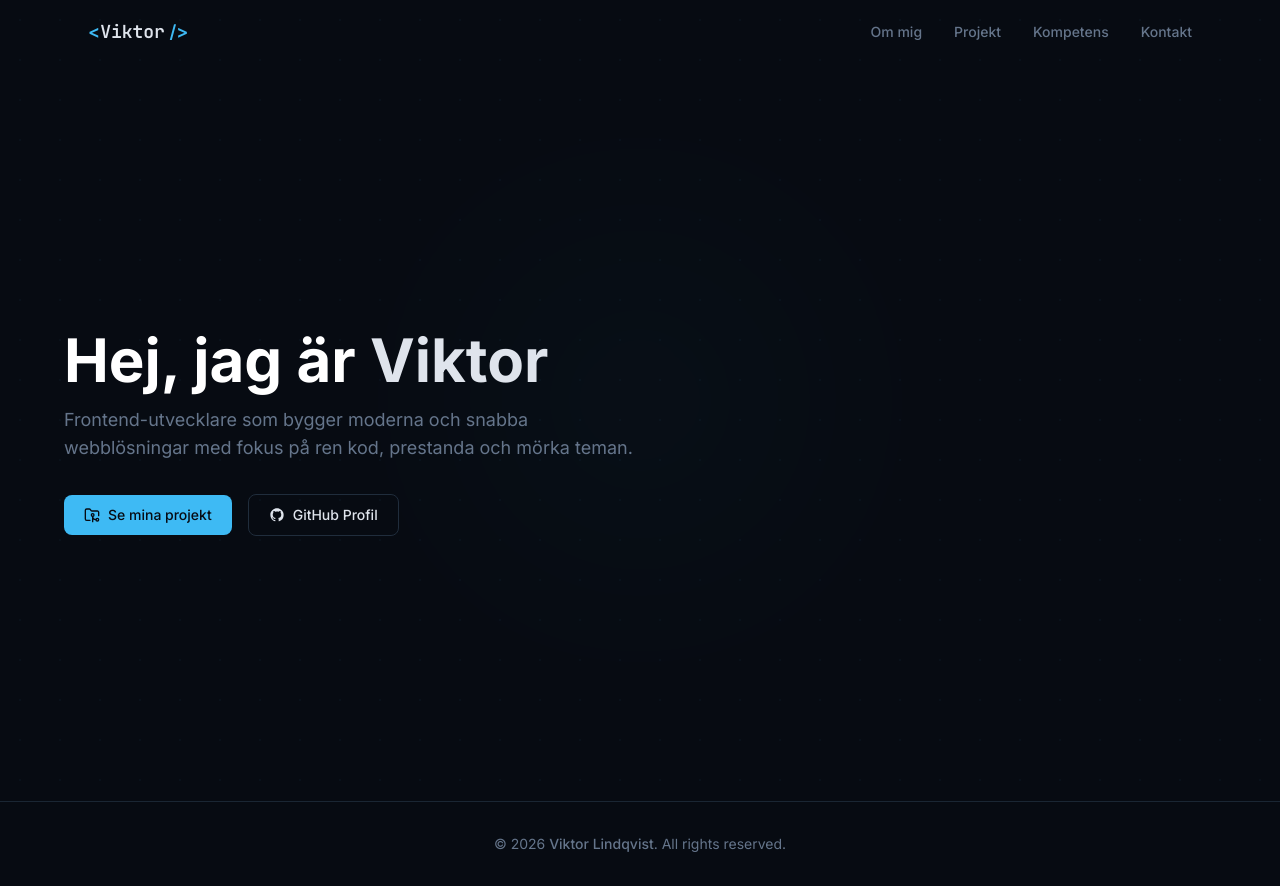
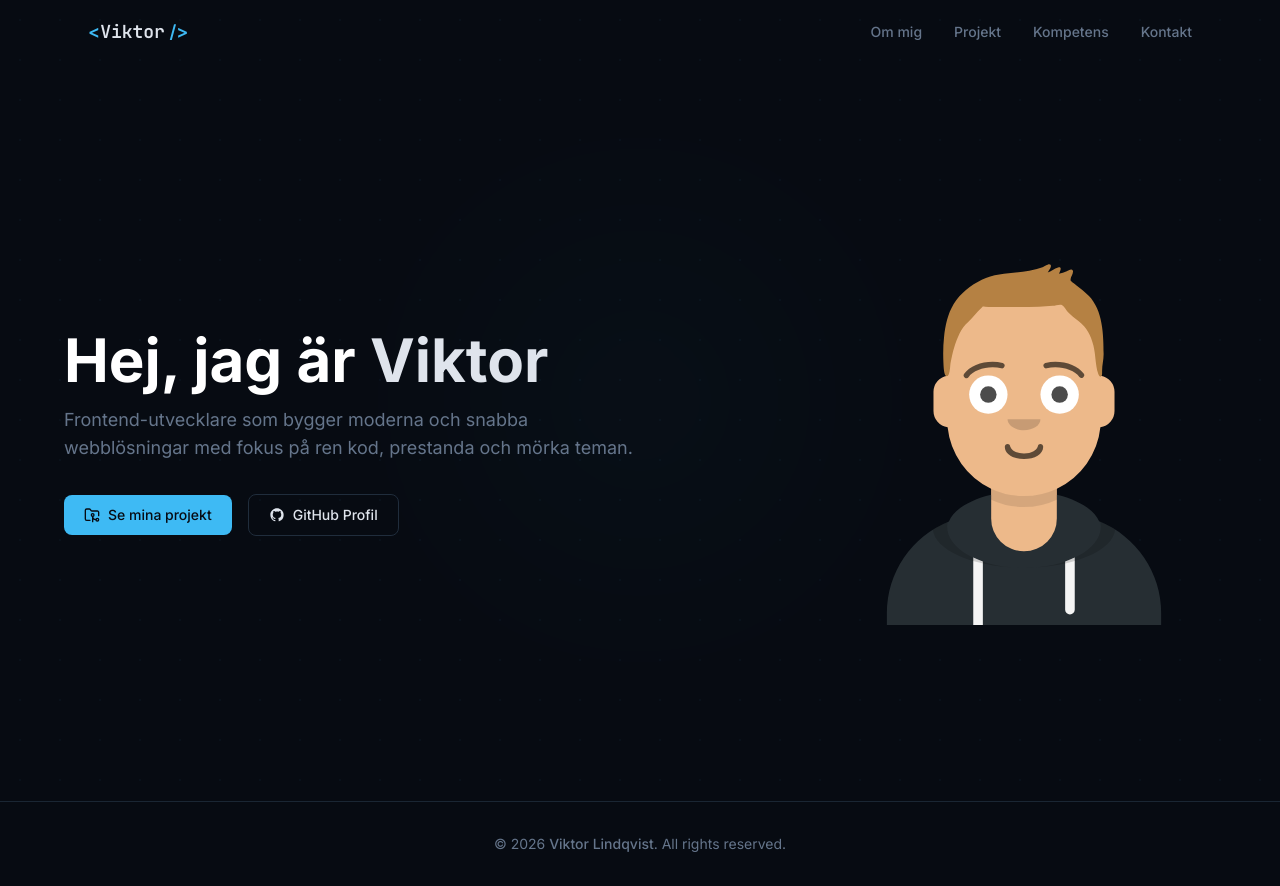
Before and after one commit to LifeGoal/portfolio, a React (Vite) app: page / in a window 1280 px wide. Built offline with nearby package versions, Linux system fonts and the light colour scheme.

Commit message:
Added avatar from Avataaars

```diff
--- /dev/null
+++ b/src/components/InteractiveAvatar.tsx
@@ -0,0 +1,89 @@
+// Avataaars av Pablo Stanley (https://avataaars.com/), via DiceBear.
+
+import { useEffect, useRef } from "react";
+
+export default function InteractiveAvatar() {
+    const whiteL = useRef<SVGCircleElement>(null);
+    const whiteR = useRef<SVGCircleElement>(null);
+    const pupilL = useRef<SVGGElement>(null);
+    const pupilR = useRef<SVGGElement>(null);
+
+    useEffect(() => {
+        const look = (
+            white: SVGCircleElement | null,
+            pupil: SVGGElement | null,
+            x: number,
+            y: number
+        ) => {
+            if (!white || !pupil) return;
+            const r = white.getBoundingClientRect();
+            const cx = r.left + r.width / 2;
+            const cy = r.top + r.height / 2;
+            const dx = x - cx;
+            const dy = y - cy;
+            const angle = Math.atan2(dy, dx);
+            const dist = 6 * Math.min(1, Math.hypot(dx, dy) / 150);
+            pupil.style.transform = `translate(${Math.cos(angle) * dist}px, ${Math.sin(angle) * dist}px)`;
+        };
+
+        const onMove = (e: MouseEvent) => {
+            look(whiteL.current, pupilL.current, e.clientX, e.clientY);
+            look(whiteR.current, pupilR.current, e.clientX, e.clientY);
+        };
+
+        const onTouch = (e: TouchEvent) => {
+            const t = e.touches[0];
+            if (!t) return;
+            look(whiteL.current, pupilL.current, t.clientX, t.clientY);
+            look(whiteR.current, pupilR.current, t.clientX, t.clientY);
+        };
+
+        const reset = () => {
+            [pupilL.current, pupilR.current].forEach((p) => {
+                if (p) p.style.transform = "translate(0px, 0px)";
+            });
+        };
+
+        window.addEventListener("mousemove", onMove);
+        window.addEventListener("touchmove", onTouch, { passive: true });
+        document.addEventListener("mouseleave", reset);
+        return () => {
+            window.removeEventListener("mousemove", onMove);
+            window.removeEventListener("touchmove", onTouch);
+            document.removeEventListener("mouseleave", reset);
+        };
+    }, []);
+
+    const pupilStyle = { transition: "transform 0.08s ease-out" };
+
+    return (
+        <svg xmlns="http://www.w3.org/2000/svg" viewBox="0 0 280 280" fill="none" aria-hidden="true" className="w-64 h-64 lg:w-96 lg:h-96">
+            <defs>
+                <g id="clothes-hoodie-659659be">
+                    <path d="M76 0C60.48 3.7 48.9 10.83 45.23 19.45A72 72 0 0 0 0 86.3v9h200v-9a72 72 0 0 0-45.23-66.86C151.1 10.83 139.52 3.69 124 0v17.3a24 24 0 1 1-48 0z" fill="#262e33" />
+                    <path d="M70 48.64a67 67 0 0 1-7-2.81V95.3h7zm60 0a67 67 0 0 0 7-2.81V83.8a3.5 3.5 0 1 1-7 0z" fill="#F4F4F4" />
+                    <path d="M155.62 19.8a72 72 0 0 1 10.83 5.62c-1.34 15.5-30.58 27.89-66.45 27.89 30.93 0 56-13.44 56-30q0-1.79-.38-3.52m-111.24.01a17 17 0 0 0-.38 3.5c0 16.57 25.07 30 56 30-35.87 0-65.1-12.38-66.45-27.88a72 72 0 0 1 10.83-5.63" fill="black" fillOpacity=".16" />
+                </g>
+                <g id="mouth-twinkle-659659be"><path d="M32 10c0 5.37 6.16 9 14 9s14-3.63 14-9c0-1.1-.95-2-2-2-1.3 0-1.87.9-2 2-1.24 2.94-4.32 4.72-10 5-5.68-.28-8.76-2.06-10-5-.13-1.1-.7-2-2-2-1.05 0-2 .9-2 2" fill="black" fillOpacity=".6" /></g>
+                <g id="nose-default-659659be"><path fillRule="evenodd" clipRule="evenodd" d="M0 0c0 4.42 5.37 8 12 8s12-3.58 12-8" fill="black" fillOpacity=".16" /></g>
+                <g id="eyebrows-default-659659be"><path d="M7.77 17.16c3.91-5.51 14.64-8.6 23.89-6.33a2 2 0 0 0 .95-3.88c-10.73-2.64-23.16.94-28.1 7.9a2 2 0 0 0 3.3 2.3m80.73.01c-3.9-5.5-14.64-8.6-23.9-6.33a2 2 0 0 1-.94-3.88c10.74-2.64 23.17.94 28.1 7.9a2 2 0 0 1-3.25 2.3" fill="black" fillOpacity=".6" /></g>
+                <g id="top-shortFlat-659659be"><path fillRule="evenodd" clipRule="evenodd" d="M179.15 39.92c-2.76-2.82-5.96-5.21-9.08-7.61q-1.04-.79-2.06-1.6c-.15-.12-1.72-1.24-1.9-1.66-.4-.99-.1-.22-.1-1.4.1-1.5 3.2-5.73.9-6.7-1-.43-2.8.7-3.73 1.08a60 60 0 0 1-5.73 1.9c.92-1.85 2.7-5.57-.64-4.58-2.6.78-5.04 2.77-7.65 3.7.86-1.4 4.32-5.8 1.2-6.05-.98-.07-3.8 1.75-4.86 2.14a56 56 0 0 1-9.63 2.51c-11.2 2.02-24.3 1.45-34.65 6.54-8 3.93-15.88 10.03-20.5 17.8-4.44 7.48-6.1 15.67-7.03 24.25-.7 6.3-.74 12.8-.42 19.12.1 2.07.34 11.61 3.34 8.72 1.5-1.44 1.5-7.25 1.87-9.22.75-3.91 1.47-7.85 2.72-11.64 2.2-6.68 4.8-13.8 10.3-18.4 3.53-2.94 6-6.93 9.4-9.9 1.5-1.35.35-1.2 2.8-1.03q2.44.16 4.9.2c3.8.1 7.6.08 11.4.1 7.63 0 15.24.1 22.89-.3 3.4-.2 6.8-.3 10.17-.6 1.9-.2 5.25-1.4 6.8-.5 1.43.84 2.9 3.61 3.94 4.75 2.4 2.67 5.3 4.72 8.12 6.92 5.9 4.57 8.86 10.33 10.65 17.48 1.8 7.13 1.3 13.75 3.5 20.76.38 1.24 1.4 3.36 2.67 1.46.25-.36.2-2.3.2-3.42 0-4.52 1.13-7.9 1.12-12.46-.06-13.83-.5-31.87-10.85-42.44" fill="#b58143" /></g>
+                <clipPath id="clip-659659be"><rect width="280" height="280" rx="0" ry="0" /></clipPath>
+            </defs>
+
+            <g clipPath="url(#clip-659659be)">
+                <path d="M140 36a56 56 0 0 0-56 56v6.17A12 12 0 0 0 74 110v14a12 12 0 0 0 10.3 11.88A56 56 0 0 0 116 180.6V230h48V180.62a56 56 0 0 0 31.7-44.73A12 12 0 0 0 206 124v-14a12 12 0 0 0-10-11.83V92a56 56 0 0 0-56-56" fill="#edb98a" />
+                <path d="M116 180.61v8a56 56 0 0 0 24 5.39 56 56 0 0 0 24-5.39v-8a56 56 0 0 1-24 5.39 56 56 0 0 1-24-5.39" fill="black" fillOpacity=".1" />
+                <use transform="translate(40 185)" href="#clothes-hoodie-659659be" />
+                <use transform="translate(94 140)" href="#mouth-twinkle-659659be" />
+                <use transform="translate(128 130)" href="#nose-default-659659be" />
+                <circle ref={whiteL} cx="114" cy="112" r="14" fill="white" />
+                <circle ref={whiteR} cx="166" cy="112" r="14" fill="white" />
+                <g ref={pupilL} style={pupilStyle}><circle cx="114" cy="112" r="6" fill="black" fillOpacity=".7" /></g>
+                <g ref={pupilR} style={pupilStyle}><circle cx="166" cy="112" r="6" fill="black" fillOpacity=".7" /></g>
+                <use transform="translate(91.86 82)" href="#eyebrows-default-659659be" />
+                <use transform="translate(8)" href="#top-shortFlat-659659be" />
+            </g>
+        </svg>
+    );
+}
--- a/src/pages/Frontpage.tsx
+++ b/src/pages/Frontpage.tsx
@@ -1,5 +1,6 @@
 import { FolderGit2 } from "lucide-react";
 import { CustomIcon } from "../components/Icons";
+import InteractiveAvatar from "../components/InteractiveAvatar";
 
 const Frontpage = () => {
     return (
@@ -28,8 +29,8 @@ const Frontpage = () => {
                         </div>
                     </div>
 
-                    <div className="w-full lg:w-auto">
-                        {/* Fixa en vector bild här (av mig själv eller något annat kul) */}
+                    <div className="w-full lg:w-auto flex justify-center">
+                        <InteractiveAvatar />
                     </div>
                 </div>
             </section>
```
